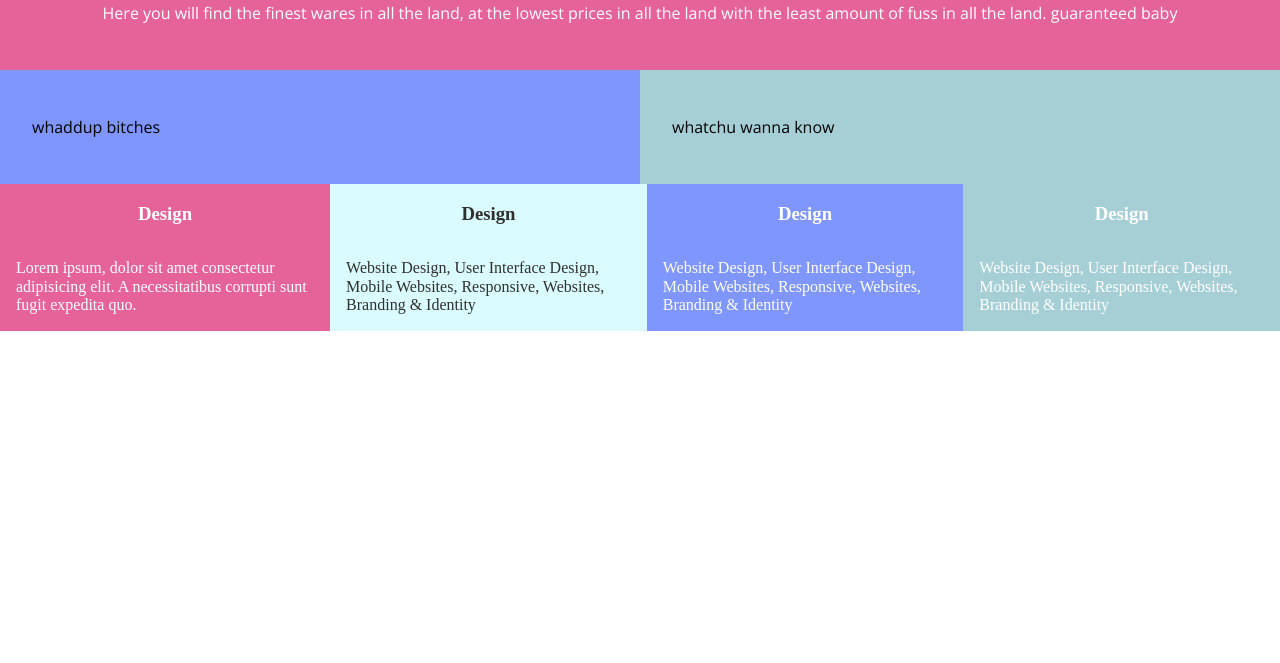
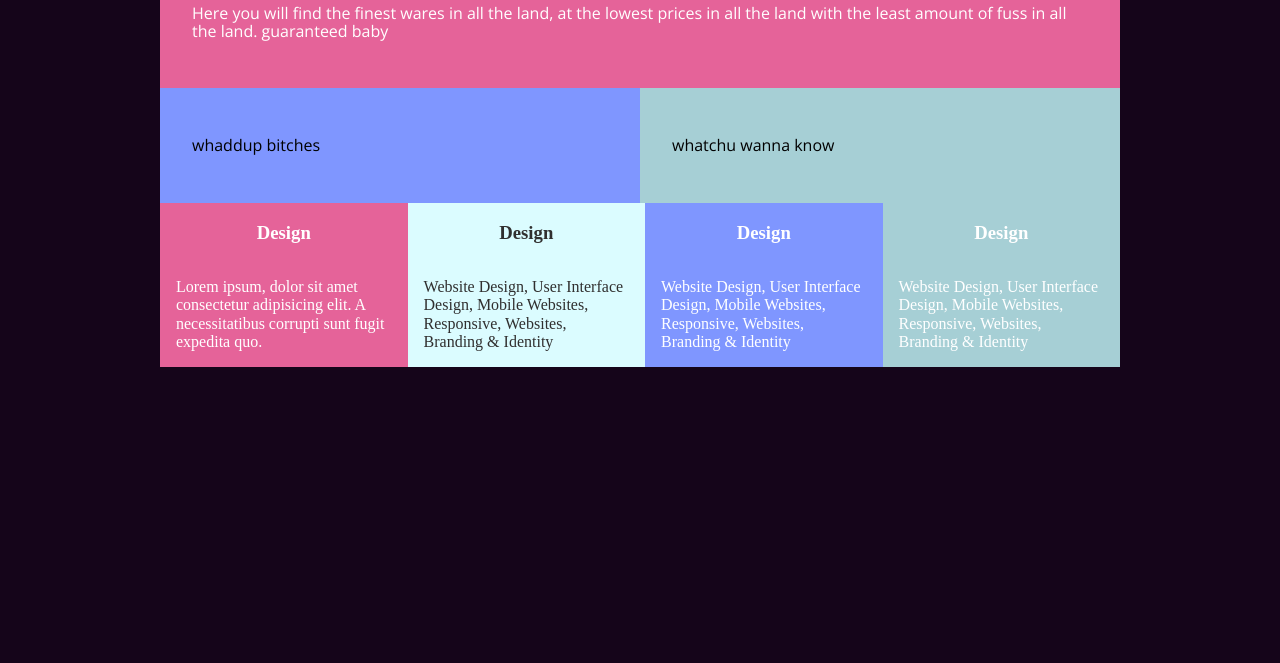
Before and after one commit to lukecamelo/markup-practice, a plain HTML site: page index.html in a window 1280 px wide. Shown: the part 137-800 px from the top of the page. Drawn offline with nearby package versions, Linux system fonts and the light colour scheme.

Commit message:
Added padding to main container for easier reading width, added body bg color

```diff
--- a/index.html
+++ b/index.html
@@ -33,6 +33,7 @@
     <a href="" class="nav-item">Testimonials</a>
   </nav>
 
+  <main id="main">
     <section class="header">
       <div class="container">
 
@@ -88,6 +89,7 @@
         </div>
       </div>
     </section>
+  </main>
 
   <script src="index.js"></script>
 </body>
--- a/main.scss
+++ b/main.scss
@@ -3,6 +3,15 @@ $headerbgc: #E56399;
 $leftbgc: #7F96FF;
 $rightbgc: #A6CFD5;
 $lastsquarebgc: #DBFCFF;
+
+body {
+  background-color: rgb(21, 5, 26);
+}
+
+#main {
+  margin: 0 auto;
+  width: 75vw;
+}
 
 .navbar {
   background-color: $navbackground;
```
Also changed, not shown: main.css, 1 other file. Lines whose indentation alone changed are shown as unchanged.
